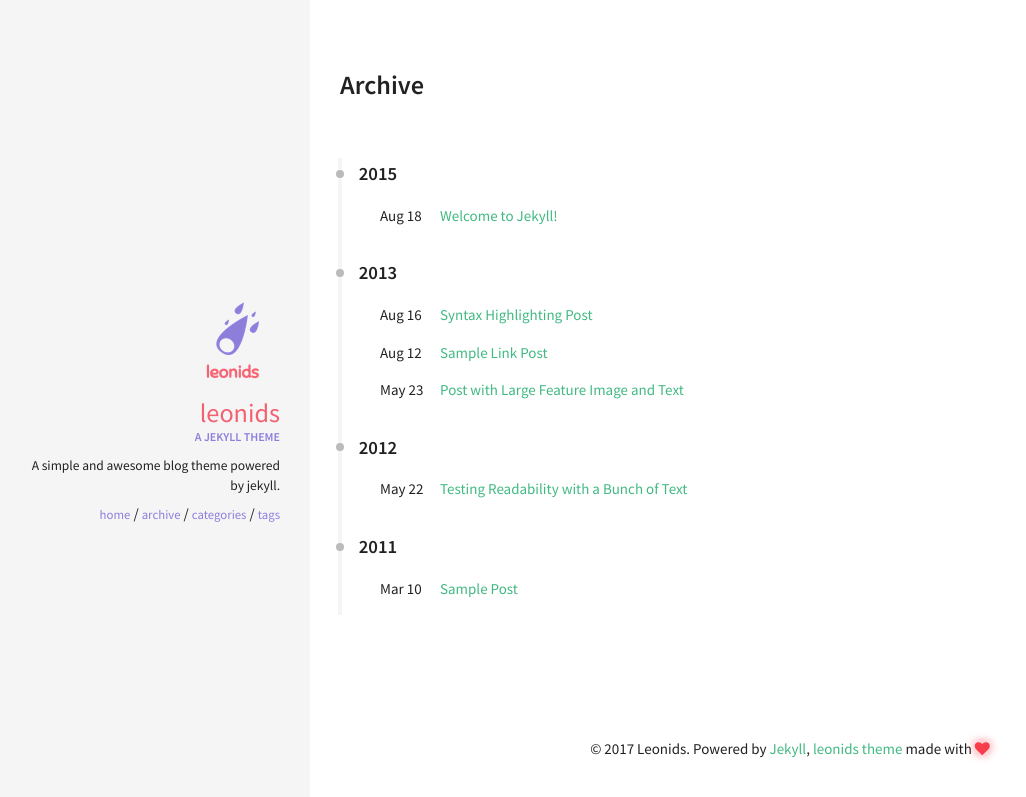
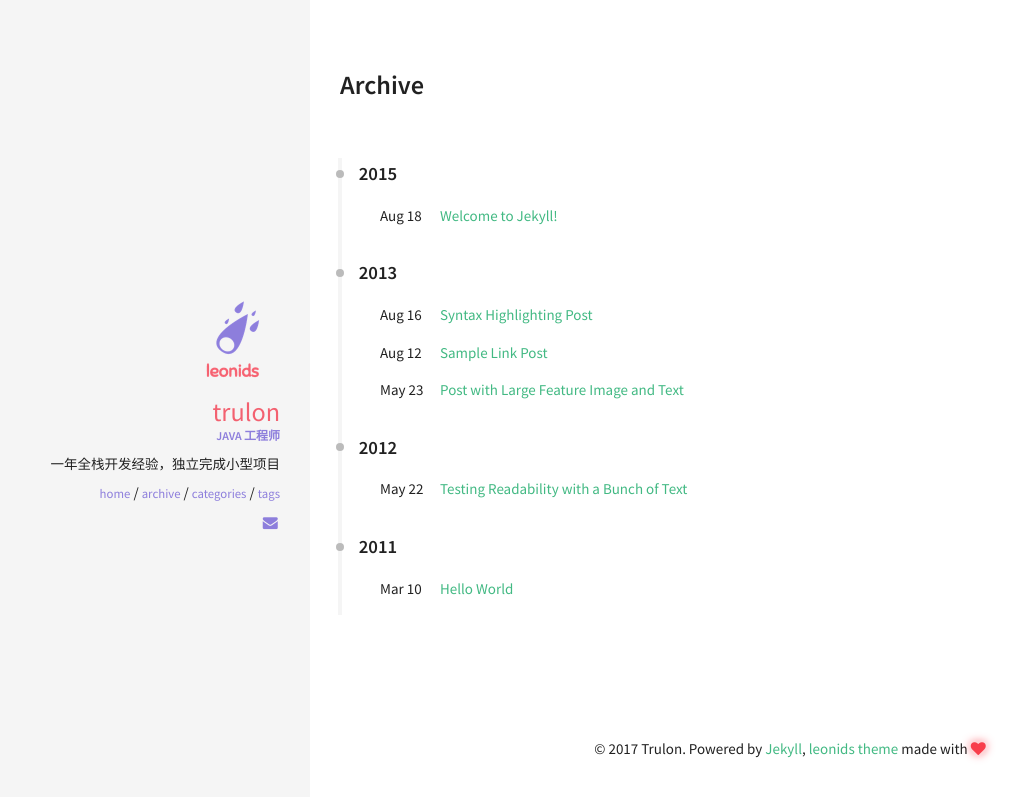
Before and after one commit to Yoghurt29/Yoghurt29.github.io, a Jekyll site: the page built from archive.html, in a window 1280 px wide. Shown: the top 797 px of the page, without its empty margins (10-1036 px from the left). Built offline with Jekyll 4.4.1, drawn with Linux system fonts in a browser that asks for light colours.

```diff
--- a/_config.yml
+++ b/_config.yml
@@ -3,9 +3,9 @@
 # Site wide configuration
 ####################################
 #
-title: Leonids
-email:
-description: A simple and awesome blog theme powered by jekyll.
+title: 楚荣龙
+email: 2008xiaochu@sina.com
+description: Trulon`s page.
 url: # the base hostname & protocol for your site
 
 
@@ -33,11 +33,11 @@ kramdown:
 ####################################
 #
 owner:
-  name: Leonids
+  name: Trulon
   avatar: leonids-logo.png
-  job: "A jekyll theme"
-  bio: "A simple and awesome blog theme powered by jekyll."
-  email:
+  job: "JAVA 工程师"
+  bio: "一年全栈开发经验，独立完成小型项目"
+  email: 2008xiaochu@sina.com
   disqus-shortname:
   twitter: #username
   facebook: #username
```
Also changed, not shown: _posts/2011-03-10-sample-post.md (+22 -84 lines).
